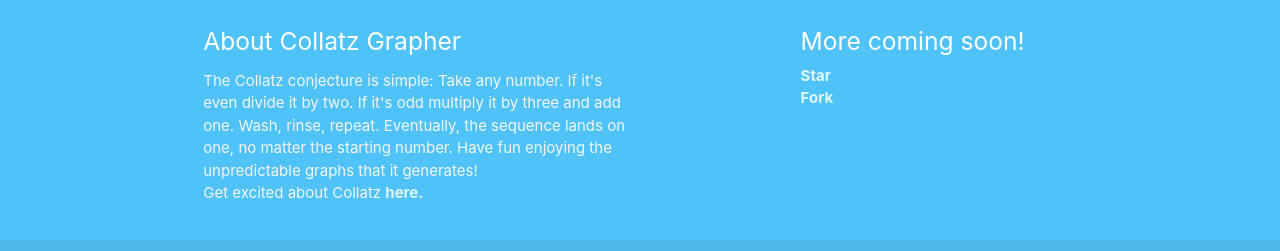
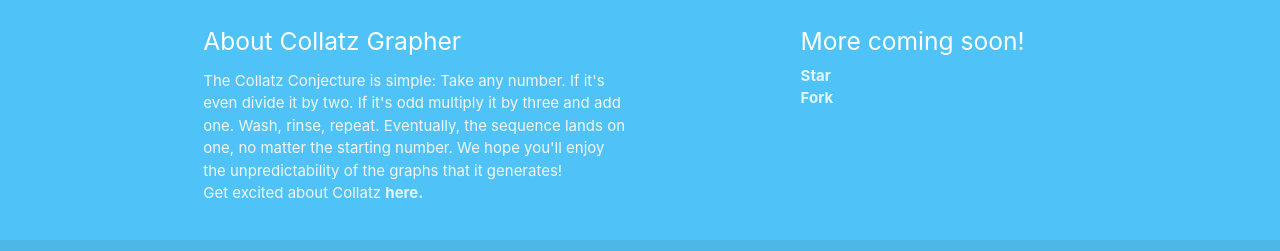
Before and after one commit to samdup123/Collatz, a website built with webpack: page index.html in a window 1280 px wide. Shown: the part 546-797 px from the top of the page. Built offline with nearby package versions, Linux system fonts and the light colour scheme.

Commit message:
edit description

```diff
--- a/index.html
+++ b/index.html
@@ -27,9 +27,9 @@
           <div class="col l6 s12">
             <h5 class="white-text">About Collatz Grapher</h5>
             <p class="grey-text text-lighten-4">
-              The Collatz conjecture is simple: Take any number. If it's even divide it by two. If it's
+              The Collatz Conjecture is simple: Take any number. If it's even divide it by two. If it's
               odd multiply it by three and add one. Wash, rinse, repeat. Eventually, the sequence lands on one, no matter the starting number.
-              Have fun enjoying the unpredictable graphs that it generates!
+              We hope you'll enjoy the unpredictability of the graphs that it generates!
               <br>Get excited about Collatz <a href="https://www.youtube.com/watch?v=5mFpVDpKX70">here.</a>
             </p>
           </div>
```
